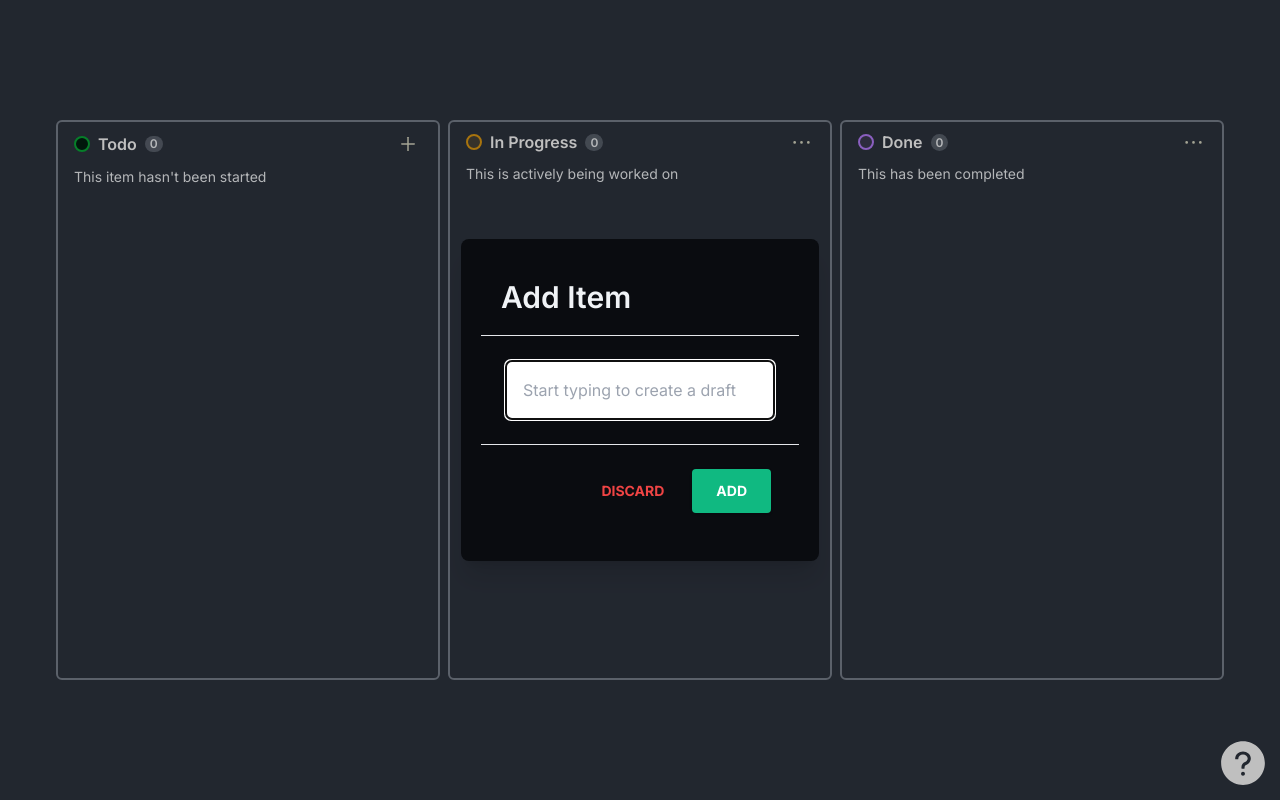
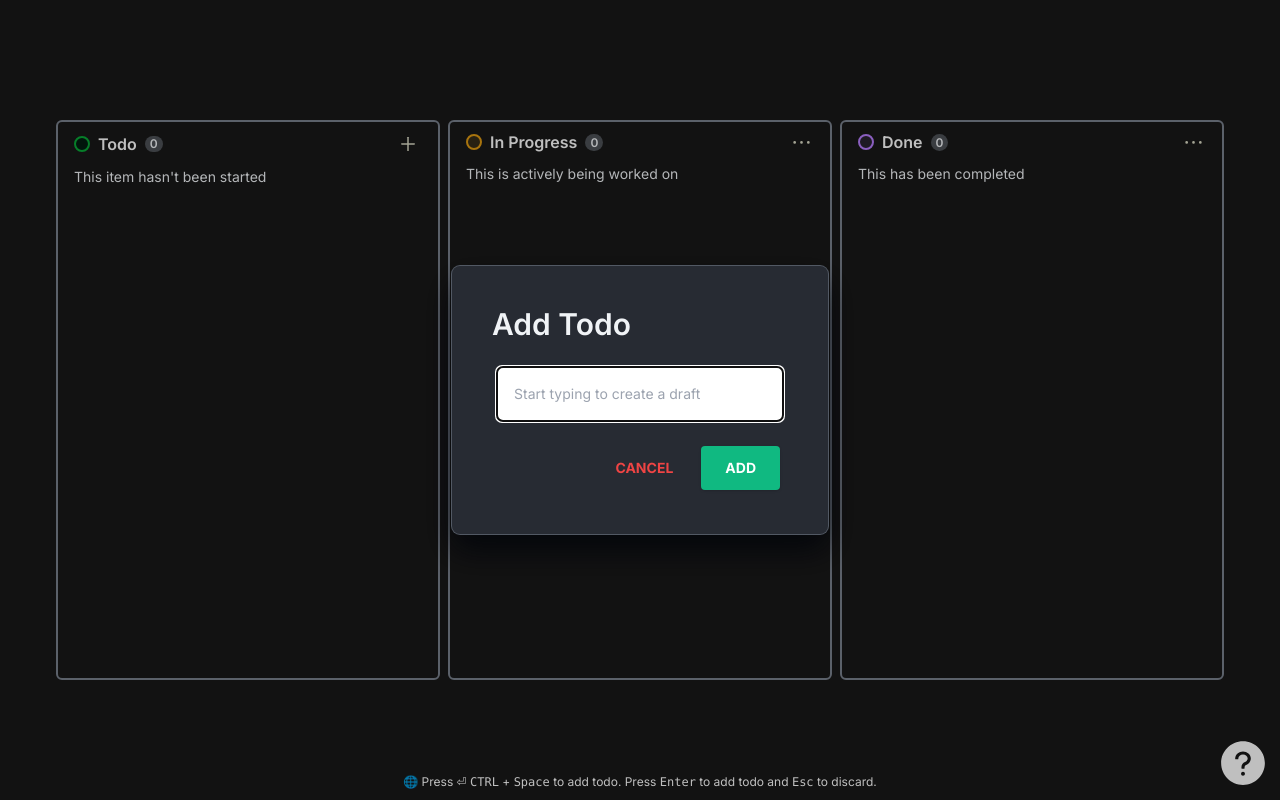
Before and after one commit to maazshakeel/todo-list, a Next.js app: page / in a window 1280 px wide. Both pictures are taken after a click on the icon 408 px from the left and 144 px from the top of the page. Built offline with nearby package versions, Linux system fonts and the light colour scheme.

Commit message:
feat(delete): add delete functionality

```diff
--- a/app/_components/Board.tsx
+++ b/app/_components/Board.tsx
@@ -27,6 +27,10 @@ export default function Board(): React.ReactElement {
       window.removeEventListener('keydown', handleAddTodoOnKey);
     };
   }, [])
+
+  useEffect(() => {
+    localStorage.setItem("todos", JSON.stringify(todos));
+  }, [todos]);
 
   // add todo
 
@@ -76,7 +80,14 @@ export default function Board(): React.ReactElement {
         reverseOrder={false}
 
       />
-      <AiFillQuestionCircle size={50} color={"white"} className="absolute bottom-3 right-3" />
+      <AiFillQuestionCircle onClick={() => {
+        toast(
+          "🌐 Press ⏎ CTRL + Space to add todo.",
+          {
+            duration: 6000,
+          }
+        );
+      }} size={50} color={"white"} className="absolute bottom-3 right-3 hover:cursor-pointer hover:shadow-xl" />
       {isInputModelOpen ? (
         <>
           <div
@@ -84,34 +95,29 @@ export default function Board(): React.ReactElement {
           >
             <div className="relative w-auto my-6 mx-auto max-w-3xl">
               {/*content*/}
-              <div className="p-5 border-0 rounded-lg shadow-xl relative flex flex-col w-full bg-[#0a0c10] outline-none focus:outline-none">
+              <div style={{
+                boxShadow: 'rgb(82, 89, 100) 0px 0px 0px 1px, rgba(1, 4, 9, 0.85) 0px 16px 32px',
+                animation: '200ms cubic-bezier(0.33, 1, 0.68, 1) 0s 1 normal none running overlay--dialog-appear'
+              }} className="p-5 border-0 rounded-lg relative flex flex-col w-full bg-[#272b33] outline-none focus:outline-none">
                 {/*header*/}
-                <div className="flex items-start justify-between p-5 border-b border-solid border-blueGray-200 rounded-t">
-                  <h3 className="text-3xl font-semibold text-[#f0f3f6]">Add Item</h3>
-                  <button
-                    className="p-1 ml-auto bg-transparent border-0 text-[#f0f3f6] opacity-5 float-right text-3xl leading-none font-semibold outline-none focus:outline-none"
-                    onClick={() => setIsInputModelOpen(false)}
-                  >
-                    <span className="bg-transparent text-[#f0f3f6] opacity-5 h-6 w-6 text-2xl block outline-none focus:outline-none">
-                      ×
-                    </span>
-                  </button>
+                <div className="flex items-start justify-between pt-5 pl-5 border-none">
+                  <h3 className="text-3xl font-semibold text-[#f0f3f6]">Add Todo</h3>
                 </div>
                 {/*body*/}
                 <div className="relative p-6 flex-auto">
-                  <input autoFocus onKeyDown={(e: any) => handleKeyPress(e)} value={todoInput} onChange={(e) => setTodoInput(e.target.value)} className="border-2 border-solid border-[#f0f3f6] p-4 rounded-md" placeholder="Start typing to create a draft" />
+                  <input autoFocus onKeyDown={(e: any) => handleKeyPress(e)} value={todoInput} onChange={(e) => setTodoInput(e.target.value)} className="border-2 border-solid border-[#f0f3f6] py-4 px-4 w-72 rounded-md text-sm" placeholder="Start typing to create a draft" />
                 </div>
                 {/*footer*/}
-                <div className="flex items-center justify-end p-6 border-t border-solid border-blueGray-200 rounded-b">
+                <div className="flex items-center justify-end pb-6 pr-6 border-none">
                   <button
-                    className="text-red-500 background-transparent font-bold uppercase px-6 py-2 text-sm outline-none focus:outline-none mr-1 mb-1 ease-linear transition-all duration-150"
+                    className="text-red-500 background-transparent font-bold uppercase px-6 py-2 text-sm outline-none focus:outline-none mr-1 ease-linear transition-all duration-150"
                     type="button"
                     onClick={() => setIsInputModelOpen(false)}
                   >
-                    Discard
+                    Cancel
                   </button>
                   <button
-                    className="bg-emerald-500 text-white active:bg-emerald-600 font-bold uppercase text-sm px-6 py-3 rounded shadow hover:shadow-lg outline-none focus:outline-none mr-1 mb-1 ease-linear transition-all duration-150"
+                    className="bg-emerald-500 text-white active:bg-emerald-600 font-bold uppercase text-sm px-6 py-3 rounded shadow hover:shadow-lg outline-none focus:outline-none mr-1 ease-linear transition-all duration-150"
                     type="button"
                     onClick={(e) => handleAddTodo(e, todoInput)}
                   >
@@ -149,7 +155,7 @@ export default function Board(): React.ReactElement {
         <p className="mt-2 text-[#f0f3f6] font-[400] text-[14px]">This item hasn't been started</p>
 
         {
-          todos && todos.map((todo: Todo) => <TodoCard key={todo.id}>{todo.todo}</TodoCard>)
+          todos && todos.map((todo: Todo) => <TodoCard key={todo.id}>{todo}</TodoCard>)
         }
 
       </div>
--- a/app/_components/TodoCard.tsx
+++ b/app/_components/TodoCard.tsx
@@ -1,18 +1,90 @@
+"use client";
+
+import { AiOutlineDelete } from "react-icons/ai";
 import { TodoCardProps } from "../_types/TodoCard";
+import { useContext, useEffect, useState } from "react";
+import { GlobalContext } from "../_context/Global";
+import toast from "react-hot-toast";
 
 export default function TodoCard({ children }: TodoCardProps) {
+
+    const { isDeleteModelOpen, setIsDeletemodelOpen, deleteTodo } = useContext(GlobalContext)
+
+    const handleDeleteTodo = (e: React.FormEvent, id: number | any) => {
+        e.preventDefault();
+        deleteTodo(id);
+
+        toast('Todo Deleted!',
+            {
+                icon: '✅',
+                style: {
+                    borderRadius: '10px',
+                    background: '#333',
+                    color: '#fff',
+                },
+            }
+        );
+        setIsDeletemodelOpen(false)
+    };
+
     return (
-        <div onClick={() => alert(children)} className="text-white bg-[#272b33] mt-4 h-[70px] w-full border-[1px] border-[#7a828e] rounded-md border-solid flex-shrink-0 shadow-inner overflow-visible pr-4 pl-[10px] pt-[10px] pb-2 flex flex-col gap-2 hover:cursor-grab">
+        <div className="group text-white bg-[#272b33] mt-4 h-[70px] w-full border-[1px] border-[#7a828e] rounded-md border-solid flex-shrink-0 shadow-inner overflow-visible pr-4 pl-[10px] pt-[10px] pb-2 flex flex-col gap-2 hover:cursor-grab"> {/*//onClick={() => alert(children)}*/}
 
-            <div className="flex flex-wrap items-center gap-1 select-none">
+            {isDeleteModelOpen ? (
+                <>
+                    <div
+                        className="justify-center items-center flex overflow-x-hidden overflow-y-auto fixed inset-0 z-50 outline-none focus:outline-none hover:cursor-default"
+                    >
+                        <div className="relative w-96 my-6 mx-auto max-w-3xl">
+                            {/*content*/}
+                            <div style={{
+                                boxShadow: 'rgb(82, 89, 100) 0px 0px 0px 1px, rgba(1, 4, 9, 0.85) 0px 16px 32px',
+                                animation: '200ms cubic-bezier(0.33, 1, 0.68, 1) 0s 1 normal none running overlay--dialog-appear'
+                            }} className="p-4 border-1 border-gray-500 rounded-lg shadow-xl relative flex flex-col w-full bg-[#272b33] outline-none focus:outline-none">
+                                {/*header*/}
+                                <div className="flex items-start justify-between pt-[2px]">
+                                    <h3 className="text-[18px] font-semibold text-[#f0f3f6]">Delete todo?</h3>
+                                </div>
+
+                                <div className="relative pt-5 flex-auto">
+                                    <p className="text-sm">Are you sure you want to delete this item from this project?</p>
+                                </div>
+                                {/*footer*/}
+                                <div className="flex items-center justify-end px-3 py-3">
+                                    <button
+                                        className="text-gray-300 background-transparent font-bold uppercase px-6 py-0 text-sm outline-none focus:outline-none mr-1 ease-linear transition-all duration-150"
+                                        type="button"
+                                        onClick={() => setIsDeletemodelOpen(false)}
+                                    >
+                                        Cancel
+                                    </button>
+                                    <button
+                                        className="bg-red-500 text-white active:bg-emerald-600 font-bold uppercase text-sm px-6 py-3 rounded shadow hover:shadow-lg outline-none focus:outline-none mr-1 ease-linear transition-all duration-150"
+                                        type="button"
+                                        onClick={(e) => handleDeleteTodo(e, children.id)}
+                                    >
+                                        Delete
+                                    </button>
+                                </div>
+                            </div>
+                        </div>
+                    </div>
+                    <div className="opacity-25 fixed inset-0 z-40 bg-black"></div>
+                </>
+            ) : null}
+            <div className="flex flex-wrap items-center justify-between  select-none">
                 {/* circle */}
-                <div className="h-4 w-4 border-[2px] border-dashed divide-dashed border-[#f0f3f6] bg-[#272b33] rounded-[8px] flex-shrink-0"></div>
+                <div className="flex gap-1 items-center">
+                    <div className="h-4 w-4 border-[2px] border-dashed divide-dashed border-[#f0f3f6] bg-[#272b33] rounded-[8px] flex-shrink-0"></div>
 
-                {/* Todo */}
-                <p className="text-[#f0f3f6] text-[12px]">Draft</p>
+                    {/* Todo */}
+                    <p className="text-[#f0f3f6] text-[14px]">Draft</p>
+                </div>
+                <AiOutlineDelete onClick={() => setIsDeletemodelOpen(true)} className="text-red-500 group-hover:block hidden hover:cursor-pointer" />
+                {/* <p className="text-[#f0f3f6] text-[12px] group-hover:block hidden">Delete</p> */}
             </div>
 
-            <span className="text-[#f0f3f6] text-[14px] hover:text-[#71b7ff] hover:cursor-pointer hover:underline">{children}</span>
+            <span className="text-[#f0f3f6] text-[14px] hover:text-[#71b7ff] hover:cursor-pointer hover:underline w-fit">{children.todo}</span>
         </div>
     )
 }
--- a/app/_context/Global.tsx
+++ b/app/_context/Global.tsx
@@ -8,7 +8,15 @@ export const GlobalContext = createContext<TodoContextType | any | null>(null)
 
 const GlobalProvider: FC<any> = ({ children }: any) => {
     const [isInputModelOpen, setIsInputModelOpen] = useState<boolean>(false);
-    const [todos, setTodos] = useState<Todo[]>()
+    const [isDeleteModelOpen, setIsDeletemodelOpen] = useState<boolean>(false);
+    const [todos, setTodos] = useState<Todo[]>(() => {
+        const savedTodos = localStorage.getItem("todos");
+        if (savedTodos) {
+            return JSON.parse(savedTodos);
+        } else {
+            return [];
+        }
+    })
 
     const addTodo = (todo: string) => {
         if (todos) {
@@ -31,8 +39,15 @@ const GlobalProvider: FC<any> = ({ children }: any) => {
         setIsInputModelOpen(false)
     }
 
+    const deleteTodo = (id: number) => {
+        const removedTodo = todos?.filter((todo: Todo) => {
+            return todo.id !== id
+        })
+        setTodos(removedTodo)
+    }
+
     return (
-        <GlobalContext.Provider value={{ isInputModelOpen, setIsInputModelOpen, addTodo, todos }}>
+        <GlobalContext.Provider value={{ isInputModelOpen, setIsInputModelOpen, addTodo, todos, isDeleteModelOpen, setIsDeletemodelOpen, deleteTodo }}>
             {children}
         </GlobalContext.Provider>
     )
--- a/app/_types/TodoCard.ts
+++ b/app/_types/TodoCard.ts
@@ -1,3 +1,5 @@
+import { Todo } from "./Board";
+
 export type TodoCardProps = {
-    children: React.ReactNode;
+    children: Todo;
 };
--- a/app/page.tsx
+++ b/app/page.tsx
@@ -1,18 +1,20 @@
 "use client";
 
-import { useContext, useState } from "react";
+import { useContext, useEffect, useState } from "react";
 // import { AiOutlinePlus } from "react-icons/ai";
 import Board from "./_components/Board";
 import { GlobalContext } from "./_context/Global";
 
 export default function Home() {
   // const [showBoard, setShowBoard] = useState<boolean>(false);
-  const { isInputModelOpen } = useContext(GlobalContext)
+  const { isInputModelOpen, isDeleteModelOpen, todos } = useContext(GlobalContext)
 
-  const backgroundHandle = isInputModelOpen ? 'bg-[#2e343f]' : 'bg-[#0a0c10]'
+  // const backgroundHandle = isInputModelOpen || isDeleteModelOpen ? 'bg-[#010409cc]' : 'bg-[#0a0c10]'
 
   return (
-    <main className={`flex min-h-screen min-w-fit items-center justify-center ${backgroundHandle}`}>{/**#2e343f ${isInputModelOpen ? '#2e343f' : '#0a0c10'}*/}
+    <main style={isInputModelOpen || isDeleteModelOpen ? {
+      backgroundColor: 'rgba(0, 0, 0, 0.9)',
+    } : {}} className={`flex flex-col min-h-screen min-w-fit items-center justify-center bg-[#0a0c10]`}>{/**#2e343f ${isInputModelOpen ? '#2e343f' : '#0a0c10'}*/}
       {/* {!showBoard ? (
         <button
           className="border-dashed border-4 border-[#7a828e] p-24 rounded-xl"
@@ -22,6 +24,7 @@ export default function Home() {
         </button>
       ) : ( */}
       <Board />
+      <p className="text-white text-xs mt-1 absolute bottom-1 leading-7">🌐 {" "} Press <span>⏎</span> {" "} <code>CTRL</code> + <code>Space</code> to add todo. Press <kbd>Enter</kbd> to add todo and <kbd>Esc</kbd> to discard.</p>
       {/* )} */}
     </main>
   );
```
Also changed, not shown: app/_components/Modal.tsx (added, +56 -0 lines).
